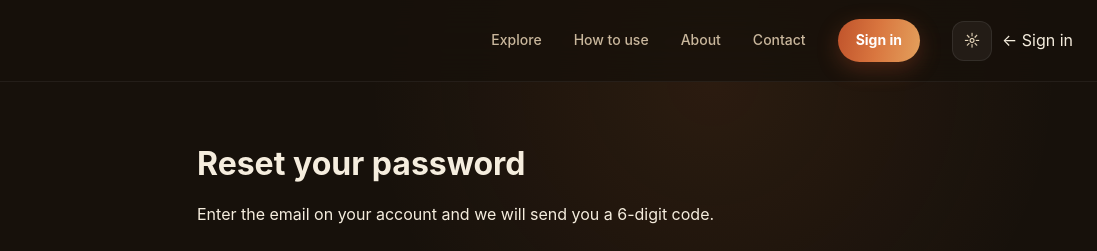
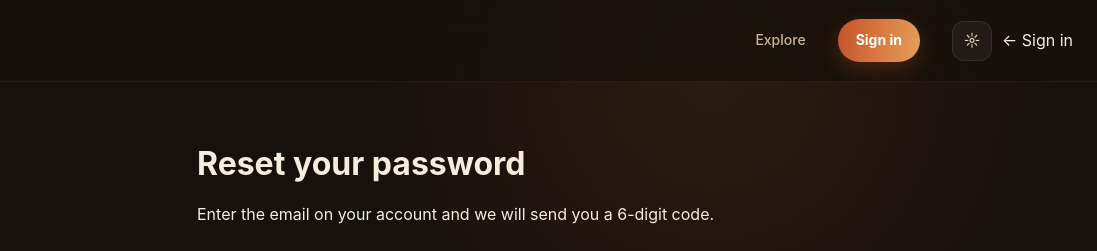
Before and after one commit to belalabuzekry1/Artlibrary, a plain HTML site: page forgot-password.html in a window 1280 px wide. Shown: the top 251 px of the page, 183-1280 px from the left. Drawn offline with Linux system fonts and the light colour scheme; no server answers.

Commit message:
Update forgot-password.html

```diff
--- a/forgot-password.html
+++ b/forgot-password.html
@@ -15,9 +15,6 @@
 <a href="index.html" class="brand"><img src="logo.png" data-dark-logo="logo.png" data-light-logo="logo-light-bg.png" alt="ArtLibrary" class="site-logo"></a>
 <nav class="desktop-nav">
 <a href="index.html#explore">Explore</a>
-<a href="how-to-use.html">How to use</a>
-<a href="about.html">About</a>
-<a href="contact.html">Contact</a>
 </nav>
 <div class="header-actions">
 <button class="theme-button" aria-label="Toggle theme">&#9788;</button>
```
